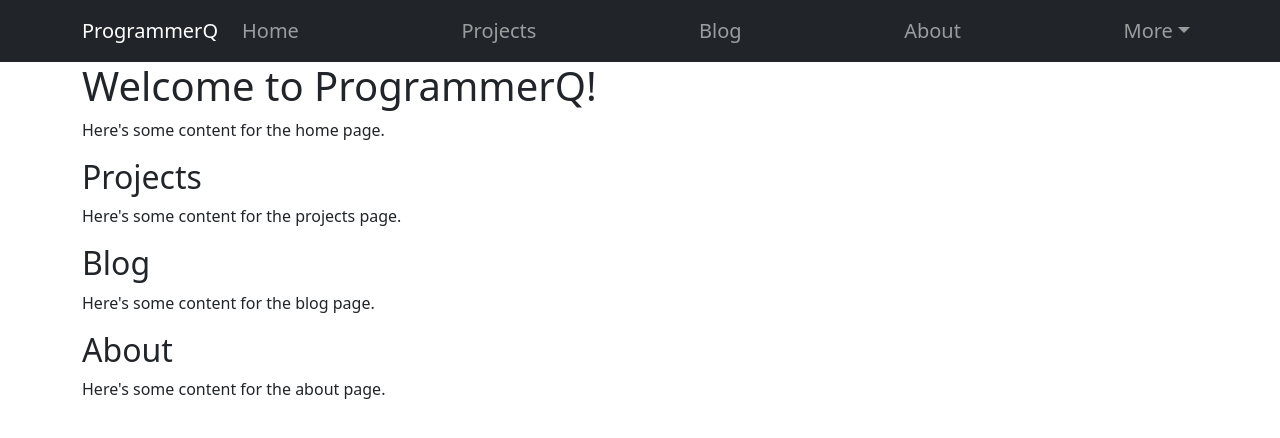
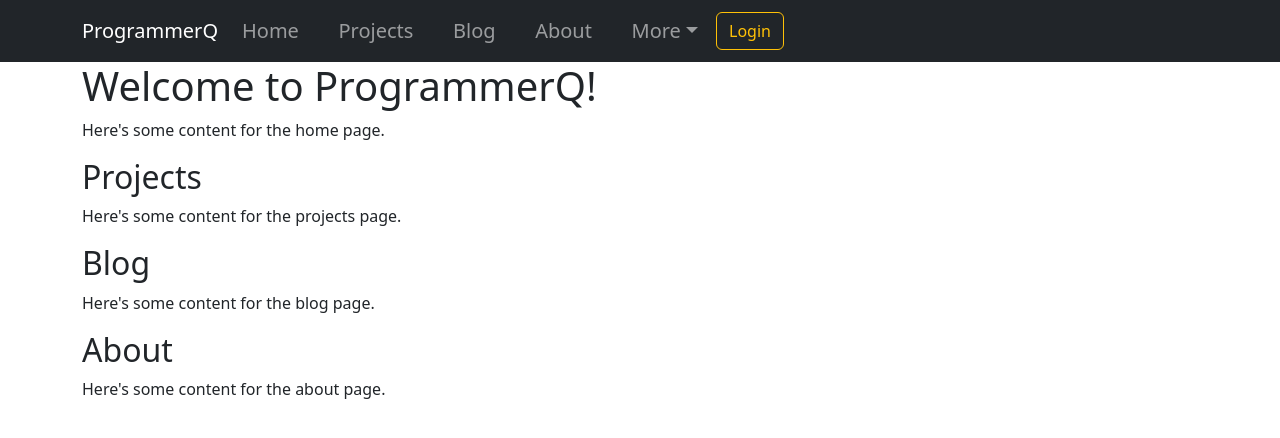
Before and after one commit to semper-proficiens/programmerq, a React (Create React App) app in the folder react-app/: page / in a window 1280 px wide. Shown: the top 438 px of the page. Built offline with nearby package versions, Linux system fonts and the light colour scheme.

Commit message:
beautiful front-end

```diff
--- a/react-app/src/App.js
+++ b/react-app/src/App.js
@@ -1,5 +1,5 @@
 import React from 'react';
-import { Nav, Navbar, Container, NavDropdown } from 'react-bootstrap';
+import { Nav, Navbar, Container, NavDropdown, Button } from 'react-bootstrap';
 import 'bootstrap/dist/css/bootstrap.min.css';
 import './styles/navbar.css';
 
@@ -11,17 +11,20 @@ function ProgrammerQ() {
                     <Navbar.Brand href="#home">ProgrammerQ</Navbar.Brand>
                     <Navbar.Toggle aria-controls="basic-navbar-nav" />
                     <Navbar.Collapse id="basic-navbar-nav">
-                        <Nav className="mx-auto">
+                        <Nav className="flex-grow-1">
                             <Nav.Link href="#home">Home</Nav.Link>
                             <Nav.Link href="#projects">Projects</Nav.Link>
                             <Nav.Link href="#blog">Blog</Nav.Link>
                             <Nav.Link href="#about">About</Nav.Link>
-                            <NavDropdown title="More" id="basic-nav-dropdown">
+                            <NavDropdown title="More" id="basic-nav-dropdown" className="dropdown-more">
                                 <NavDropdown.Item href="#action/3.1">Contact</NavDropdown.Item>
                                 <NavDropdown.Divider />
                                 <NavDropdown.Item href="#action/3.2">Privacy Policy</NavDropdown.Item>
                                 <NavDropdown.Item href="#action/3.3">Terms and Conditions</NavDropdown.Item>
                             </NavDropdown>
+                        </Nav>
+                        <Nav className="ml-auto">
+                            <Button variant="outline-warning">Login</Button>
                         </Nav>
                     </Navbar.Collapse>
                 </Container>
--- a/react-app/src/styles/navbar.css
+++ b/react-app/src/styles/navbar.css
@@ -6,3 +6,7 @@
 .navbar-nav .nav-link {
     font-size: 20px;
 }
+
+.dropdown-more {
+    margin-right: 10px;
+}
```
